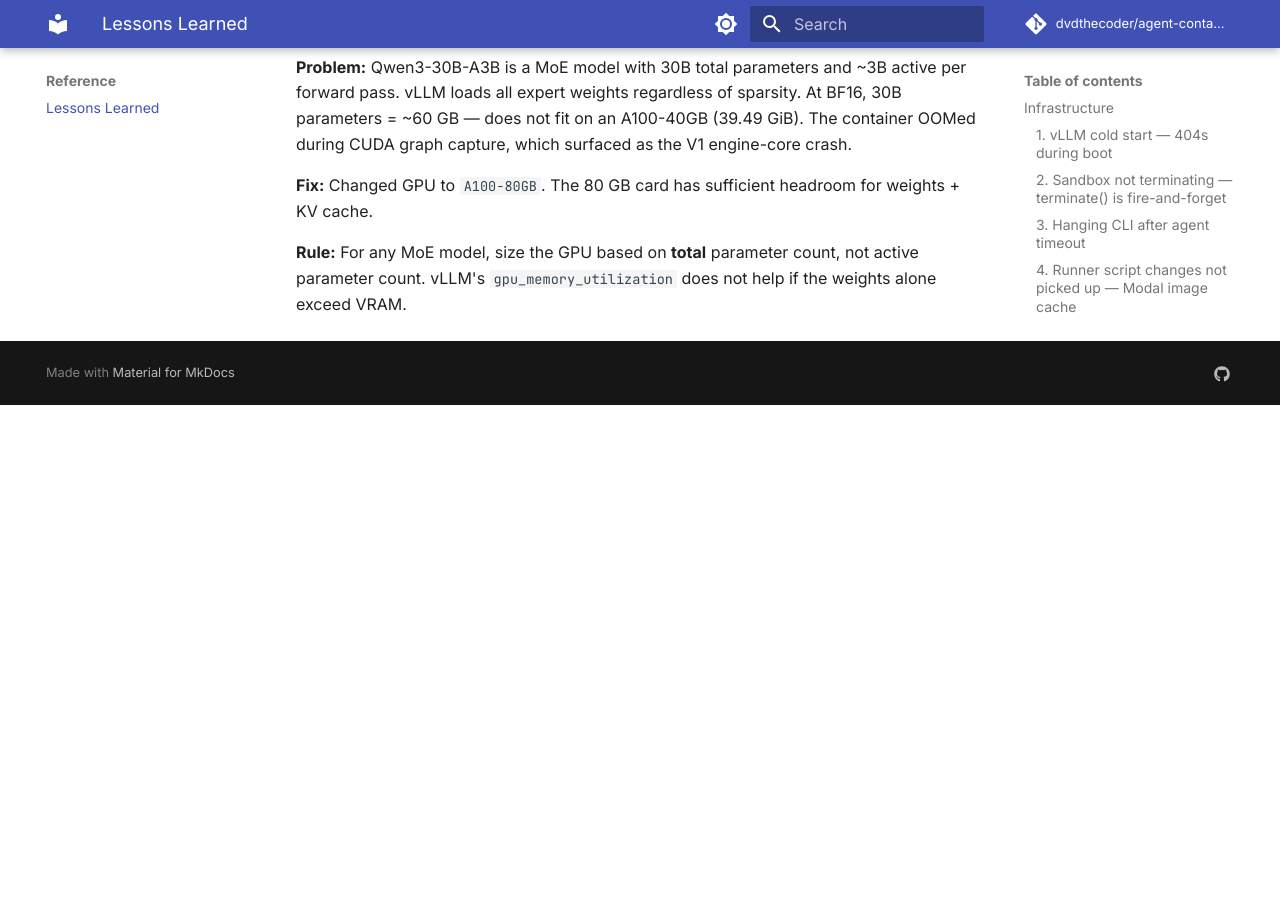
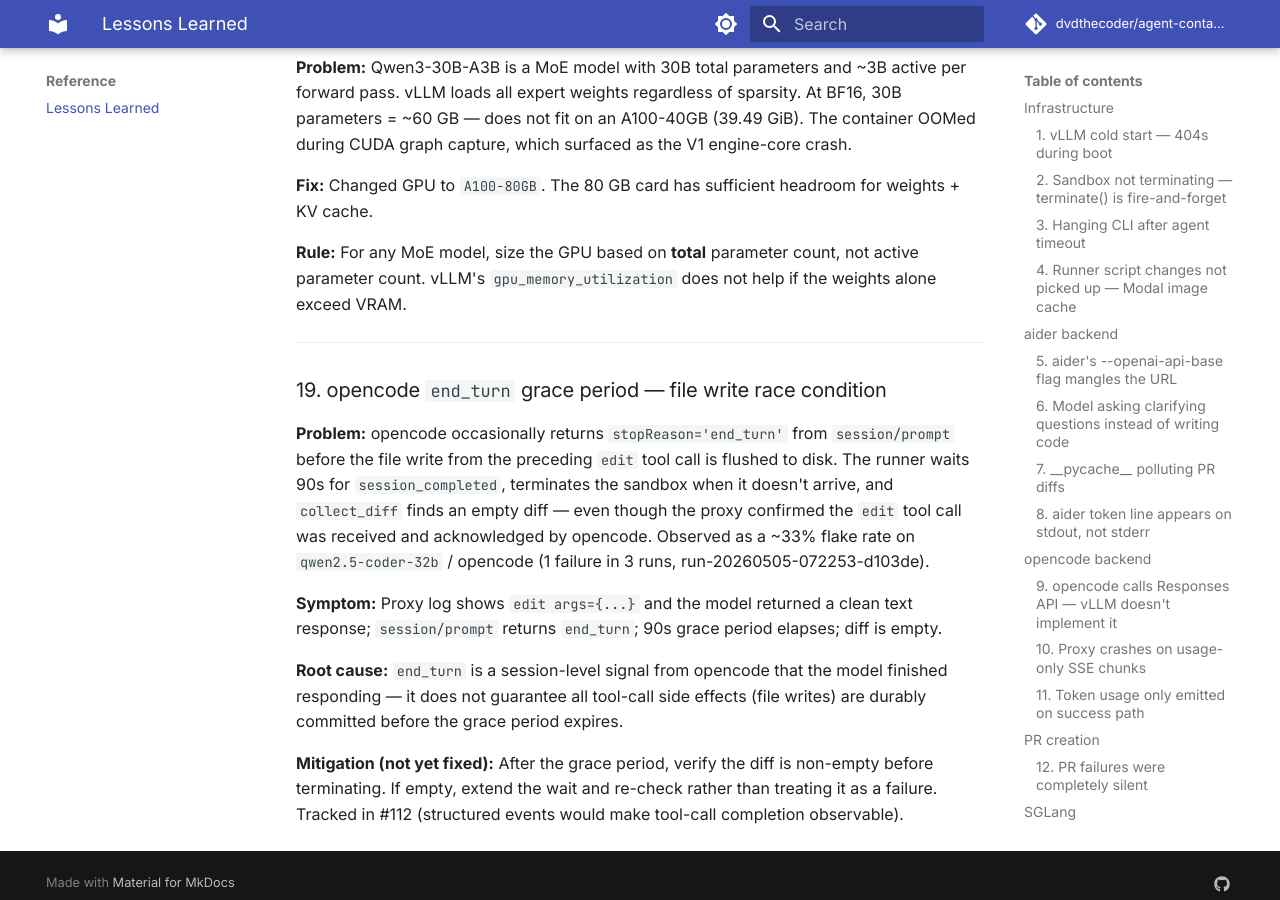
Before and after one commit to dvdthecoder/agent-container, an MkDocs documentation site: the page built from docs/lessons-learned.md, in a window 1280 px wide and 900 px high, scrolled down 6127 px. Built offline with MkDocs 1.6.1 and Material for MkDocs 9.7.7, drawn with Linux system fonts in a browser that asks for light colours; comment, search, counter and statistics services are not loaded; before the commit the page ends 6532 px from its top, so only the background shows below that.

Commit message:
docs: lessons-learned #19 — opencode end_turn file write race condition
Investigated run-20260505-072253-d103de (qwen2.5-coder-32b opencode
failure in 3-run matrix). Proxy confirmed edit tool call was received
and acknowledged; model returned clean text; session/prompt returned
end_turn; 90s grace period elapsed; diff was empty.

Root cause: end_turn does not guarantee file write is flushed before
the grace period terminates the sandbox. ~33% flake rate observed.

Added lessons-learned #19 and annotated the failure in 2026-05-05.md.

Co-Authored-By: Claude Sonnet 4.6 <noreply@anthropic.com>

```diff
--- a/docs/lessons-learned.md
+++ b/docs/lessons-learned.md
@@ -257,3 +257,25 @@ KV cache.
 **Rule:** For any MoE model, size the GPU based on **total** parameter count, not active
 parameter count. vLLM's `gpu_memory_utilization` does not help if the weights alone exceed
 VRAM.
+
+---
+
+### 19. opencode `end_turn` grace period — file write race condition
+
+**Problem:** opencode occasionally returns `stopReason='end_turn'` from `session/prompt`
+before the file write from the preceding `edit` tool call is flushed to disk. The runner
+waits 90s for `session_completed`, terminates the sandbox when it doesn't arrive, and
+`collect_diff` finds an empty diff — even though the proxy confirmed the `edit` tool call
+was received and acknowledged by opencode. Observed as a ~33% flake rate on
+`qwen2.5-coder-32b` / opencode (1 failure in 3 runs, run-20260505-072253-d103de).
+
+**Symptom:** Proxy log shows `edit args={...}` and the model returned a clean text
+response; `session/prompt` returns `end_turn`; 90s grace period elapses; diff is empty.
+
+**Root cause:** `end_turn` is a session-level signal from opencode that the model finished
+responding — it does not guarantee all tool-call side effects (file writes) are durably
+committed before the grace period expires.
+
+**Mitigation (not yet fixed):** After the grace period, verify the diff is non-empty before
+terminating. If empty, extend the wait and re-check rather than treating it as a failure.
+Tracked in #112 (structured events would make tool-call completion observable).
```
Also changed, not shown: docs/analysis/2026-05-05.md (+1 -1 lines).
